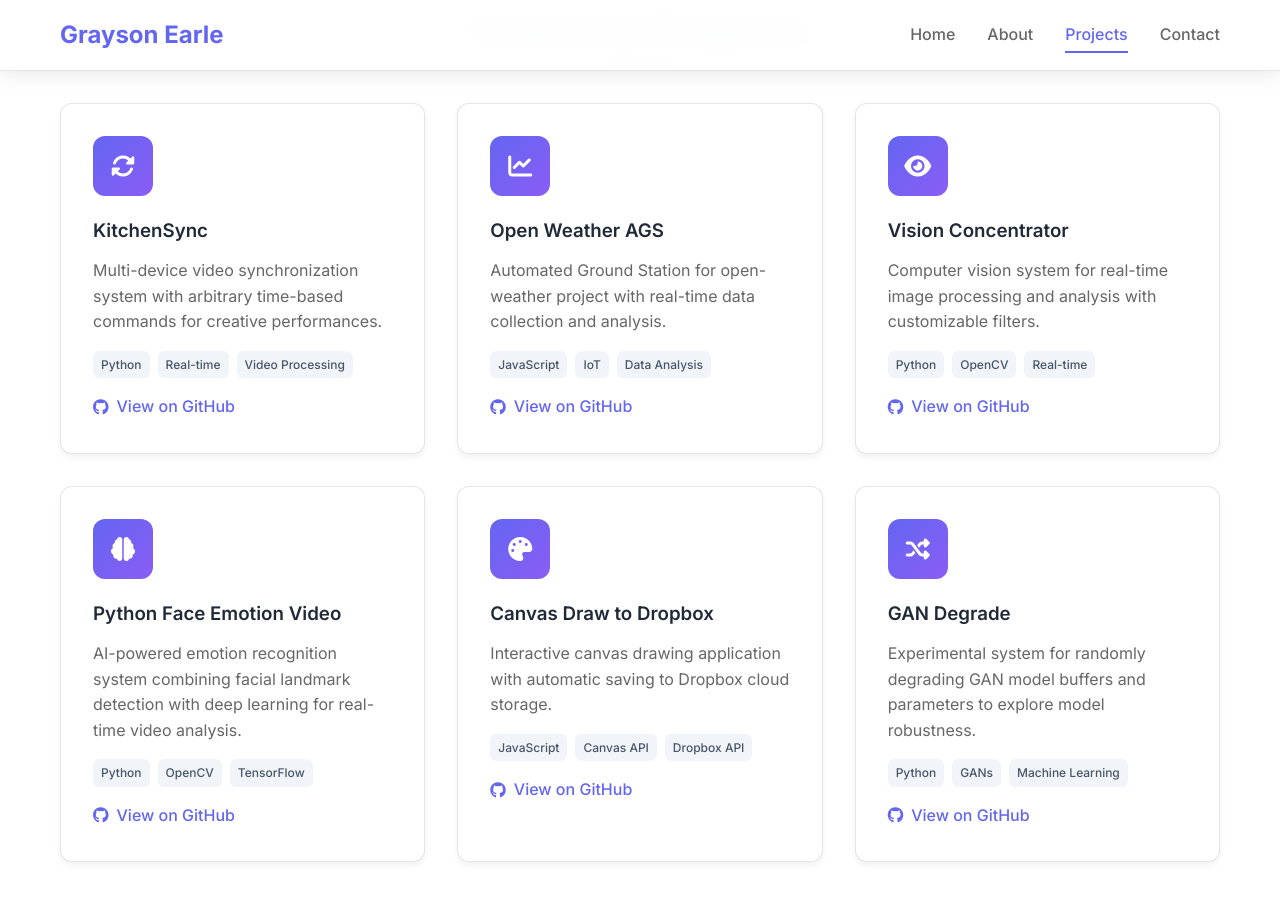
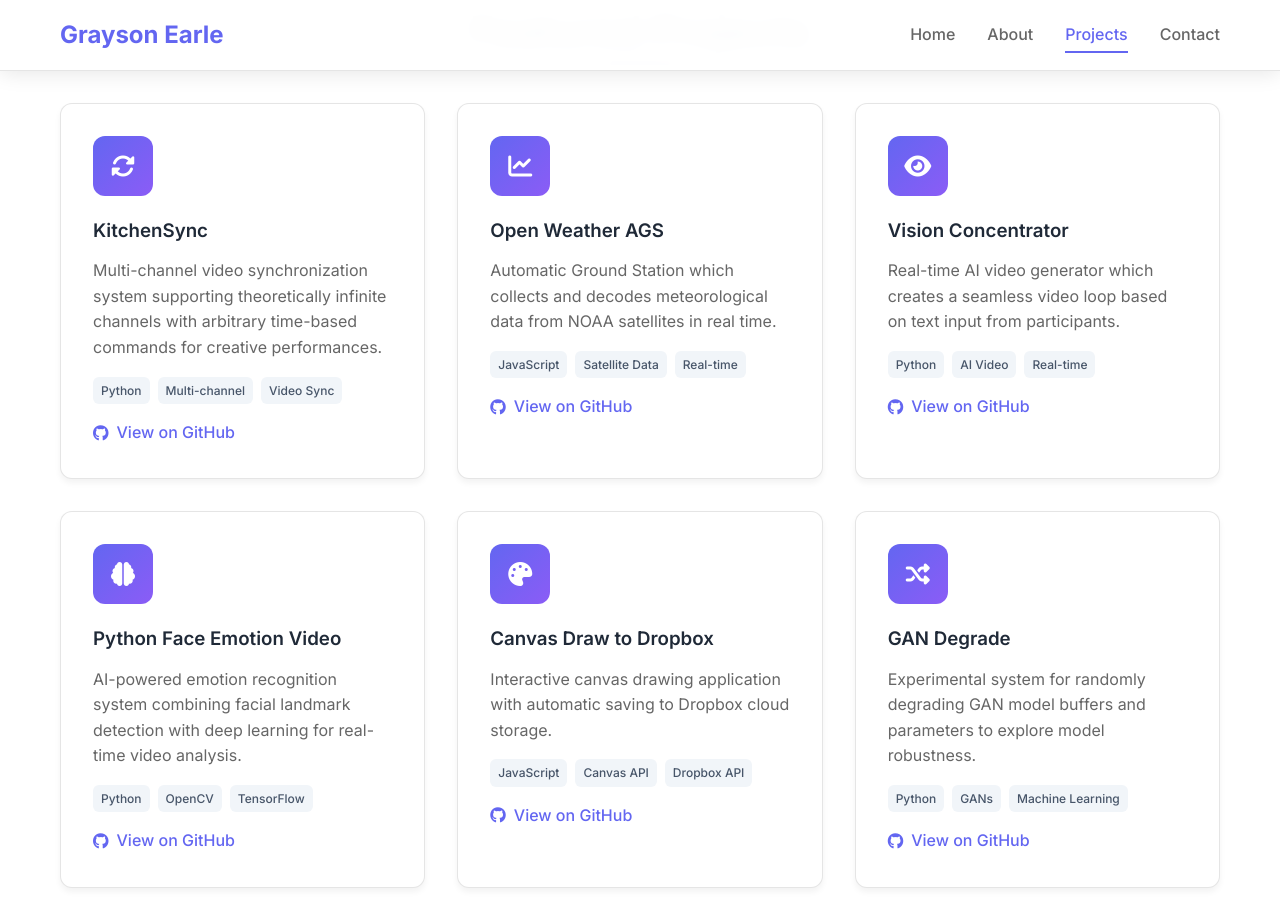
Before and after one commit to prismspecs/prismspecs.github.io, a Jekyll site: the page built from index.md, in a window 1280 px wide and 900 px high, scrolled down 1616 px. Built offline with Jekyll 4.4.1, drawn with Linux system fonts in a browser that asks for light colours.

Commit message:
proj descriptions updated

```diff
--- a/index.md
+++ b/index.md
@@ -75,11 +75,11 @@ title: Grayson Earle - AI Software Engineer
                 </div>
                 <div class="project-content">
                     <h3>KitchenSync</h3>
-                    <p>Multi-device video synchronization system with arbitrary time-based commands for creative performances.</p>
+                    <p>Multi-channel video synchronization system supporting theoretically infinite channels with arbitrary time-based commands for creative performances.</p>
                     <div class="project-tech">
                         <span class="tech-tag">Python</span>
-                        <span class="tech-tag">Real-time</span>
-                        <span class="tech-tag">Video Processing</span>
+                        <span class="tech-tag">Multi-channel</span>
+                        <span class="tech-tag">Video Sync</span>
                     </div>
                     <a href="https://github.com/prismspecs/kitchenSync" class="project-link" target="_blank">
                         <i class="fab fa-github"></i> View on GitHub
@@ -93,11 +93,11 @@ title: Grayson Earle - AI Software Engineer
                 </div>
                 <div class="project-content">
                     <h3>Open Weather AGS</h3>
-                    <p>Automated Ground Station for open-weather project with real-time data collection and analysis.</p>
+                    <p>Automatic Ground Station which collects and decodes meteorological data from NOAA satellites in real time.</p>
                     <div class="project-tech">
                         <span class="tech-tag">JavaScript</span>
-                        <span class="tech-tag">IoT</span>
-                        <span class="tech-tag">Data Analysis</span>
+                        <span class="tech-tag">Satellite Data</span>
+                        <span class="tech-tag">Real-time</span>
                     </div>
                     <a href="https://github.com/prismspecs/open_weather-ags" class="project-link" target="_blank">
                         <i class="fab fa-github"></i> View on GitHub
@@ -111,10 +111,10 @@ title: Grayson Earle - AI Software Engineer
                 </div>
                 <div class="project-content">
                     <h3>Vision Concentrator</h3>
-                    <p>Computer vision system for real-time image processing and analysis with customizable filters.</p>
+                    <p>Real-time AI video generator which creates a seamless video loop based on text input from participants.</p>
                     <div class="project-tech">
                         <span class="tech-tag">Python</span>
-                        <span class="tech-tag">OpenCV</span>
+                        <span class="tech-tag">AI Video</span>
                         <span class="tech-tag">Real-time</span>
                     </div>
                     <a href="https://github.com/prismspecs/vision-concentrator-2" class="project-link" target="_blank">
```
